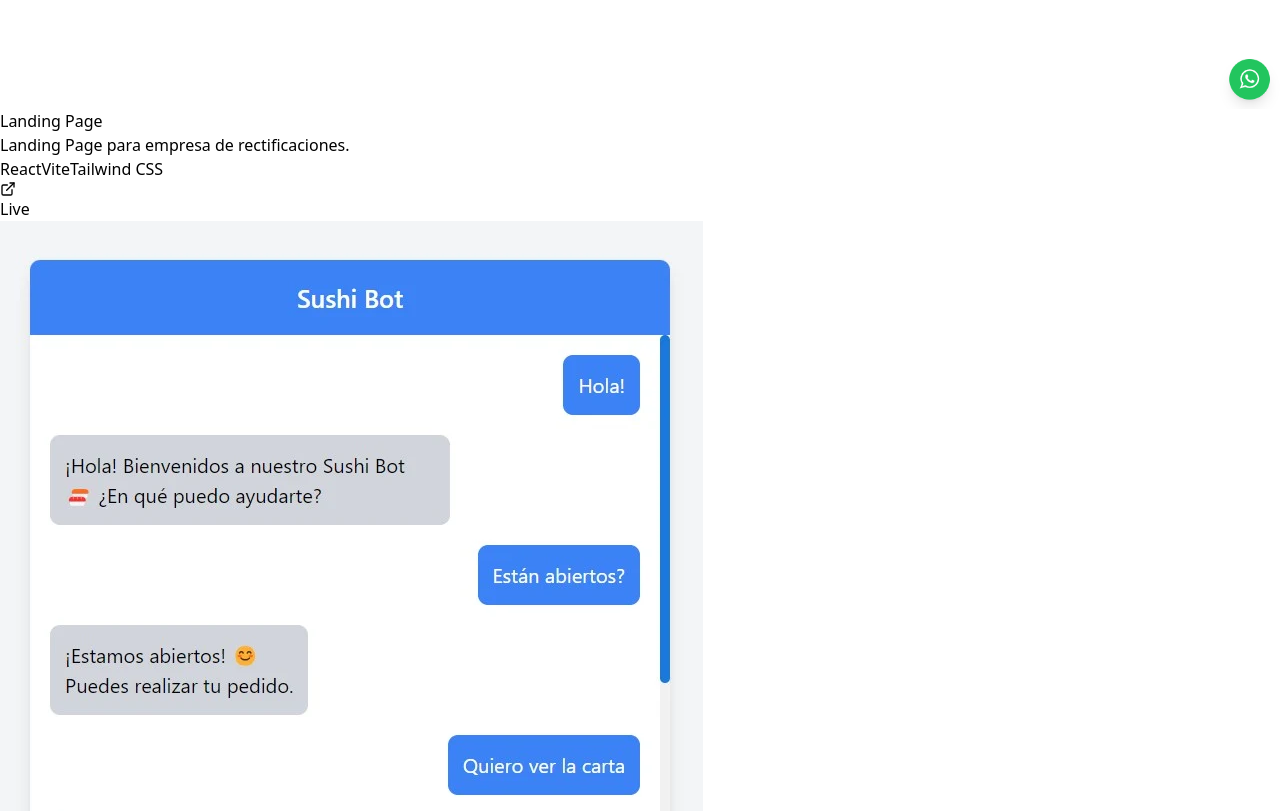
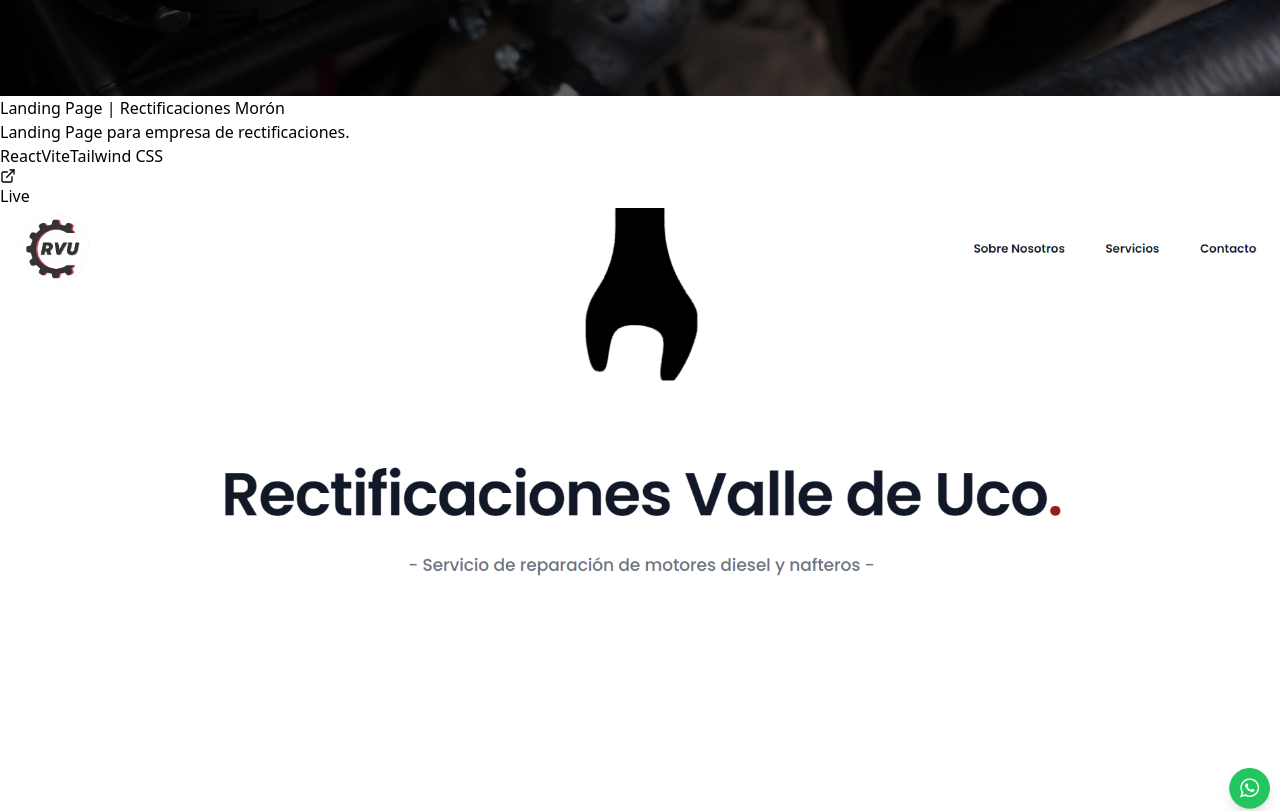
Before and after one commit to SantiagoCabrerizo/Portfolio, a React (Vite) app: page / in a window 1280 px wide. Shown: the part 5567-6378 px from the top of the page. Built offline with nearby package versions, Linux system fonts and the light colour scheme.

Commit message:
add Rectificaciones Moron project

```diff
--- a/src/components/Projects.jsx
+++ b/src/components/Projects.jsx
@@ -11,6 +11,7 @@ import imgVentas2 from '../assets/projects/gestorVentas/gestor_prod.webp'
 import imgVentas3 from '../assets/projects/gestorVentas/gestor_venta.webp'
 import imgVentas4 from '../assets/projects/gestorVentas/gestor_cliente.webp'
 import imgVentas5 from '../assets/projects/gestorVentas/gestor_deuda.webp'
+import imgRectificacionesMoron from '../assets/projects/landing_moron.webp'
 
 const projects = [
     {
@@ -33,7 +34,14 @@ const projects = [
         ]
     },
     {
-        title: "Landing Page",
+        title: "Landing Page | Rectificaciones Morón",
+        desc: "Landing Page para empresa de rectificaciones.",
+        techs: ["React", "Vite", "Tailwind CSS"],
+        image: imgRectificacionesMoron,
+        demoUrl: "https://rectificacionesmoron.vercel.app/",
+    },
+    {
+        title: "Landing Page | Rectificaciones Valle de Uco",
         desc: "Landing Page para empresa de rectificaciones.",
         techs: ["React", "Vite", "Tailwind CSS"],
         image: imgRectificaciones,
```
Also changed, not shown: src/assets/projects/landing_moron.webp (added).
